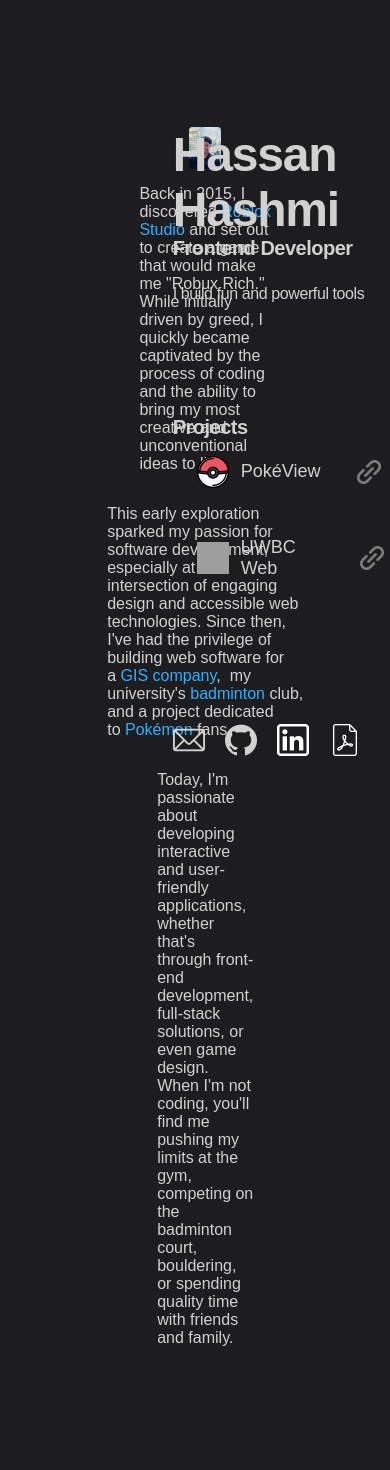
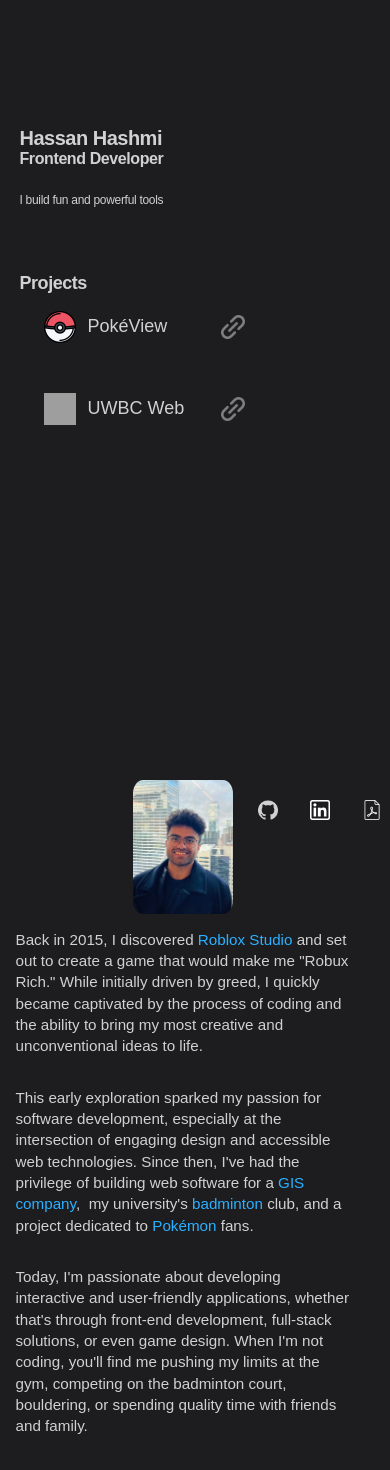
Before and after one commit to KuroMaple/portfolio, a React (Vite) app: page / in a window 390 px wide. Shown: the top 1470 px of the page. Before the commit the page ends 1363 px from the top, so only its background shows below. Built offline with nearby package versions, Linux system fonts and the light colour scheme; grey boxes are pictures that could not be loaded; a web font is replaced by a local one.

Commit message:
add mobile responsiveness

```diff
--- a/src/App.css
+++ b/src/App.css
@@ -18,7 +18,6 @@
   display: flex;
   flex-direction: column;
   align-items: start;
-  justify-content: space-between;
   position: fixed;
   gap: 50px;
   margin-left: 1vw;
@@ -74,3 +73,72 @@
   font-weight: 600;
   width: max-content;
 }
+
+/* Responsive Layout */
+@media (max-width: 1268px) {
+  .app__container {
+    flex-direction: column; /* Stack the containers vertically */
+    padding-left: 5vw;
+    padding-right: 5vw;
+  }
+
+  .app__container__right-container {
+    width: 100%; /* Right container takes full width on small screens */
+    order: -1; /* Ensure the right container appears first */
+    margin-bottom: 20px; /* Add some spacing after right container */
+  }
+
+  .app__container__left-container {
+    width: 100%; /* Left container takes full width below right container */
+    position: static; /* Remove the fixed positioning to allow scroll */
+    margin-left: 0;
+  }
+
+  .app__title-name {
+    font-size: 20px;
+  }
+
+  .app__title-subtitle {
+    font-size: 16px;
+  }
+
+  .app__title-subtext {
+    font-size: 12px;
+  }
+
+  .app__container__left-container__projects-list {
+    margin-top: 16px;
+  }
+
+  .projects-list__text {
+    font-size: 18px;
+  }
+
+  .app__container__right-container {
+    width: 100%;
+    padding: 12px;
+  }
+  .socials-parent {
+    flex-direction: column;
+    gap: 8px; /* Stack icons vertically */
+    align-items: center;
+  }
+
+  .socials-parent__item {
+    height: 20px;
+     /* Even smaller icons for very small screens */
+  }
+
+  .welcome-container {
+    padding: 8px; /* Reduce padding on very small screens */
+  }
+
+  .welcome-container img {
+    max-width: 200px; /* Reduce image size for mobile */
+  }
+
+  .welcome-container p {
+    font-size: 0.95rem; /* Smaller font size for mobile */
+    line-height: 1.4;
+  }
+}
--- a/src/App.tsx
+++ b/src/App.tsx
@@ -28,17 +28,13 @@
           <a className='projects-list__text'>Projects</a>
           <ProjectsList setCurrentContent={setCurrentContent}/>
         </div>
-        <Socials />
+
       </div>
 
       <div className='app__container__right-container'>
         <Content content={currentContent}/>
       </div>
-
-
-
-
-
+      <Socials />
     </div>
   )
 }
--- a/src/Components/Socials/Socials.css
+++ b/src/Components/Socials/Socials.css
@@ -1,5 +1,8 @@
 .socials-container {
-  align-self: baseline;
+  position: fixed; /* Fix it to the bottom of the screen */
+  bottom: 20px; /* Add some space from the bottom */
+  left: 200px; /* Align it to the left */
+  z-index: 10; /* Ensure it's above other content */
 }
 
 .socials-parent {
@@ -11,7 +14,7 @@
 .socials-parent__item{
   width: 32px;
   cursor: pointer;
-
+  object-fit: contain;
 }
 .socials-parent__item:hover {
   transform: scale(1.1);
--- a/src/Components/Welcome/Welcome.tsx
+++ b/src/Components/Welcome/Welcome.tsx
@@ -7,7 +7,7 @@
         src={facePic}
         alt="Profile Picture"
         style={{
-          width: '100%', // Adjust to the container's full width
+          width: '30%', // Adjust to the container's full width
           maxWidth: '300px', // Prevent it from being too large
           height: 'auto', // Maintain aspect ratio
           borderRadius: '10%', // Slightly rounded corners
```
